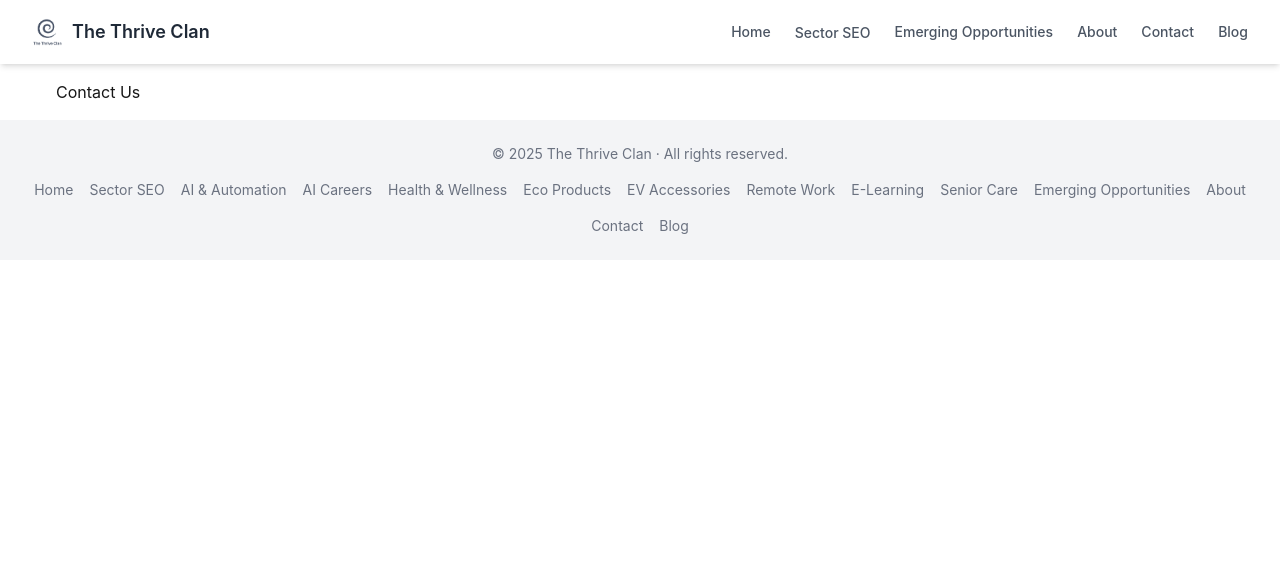
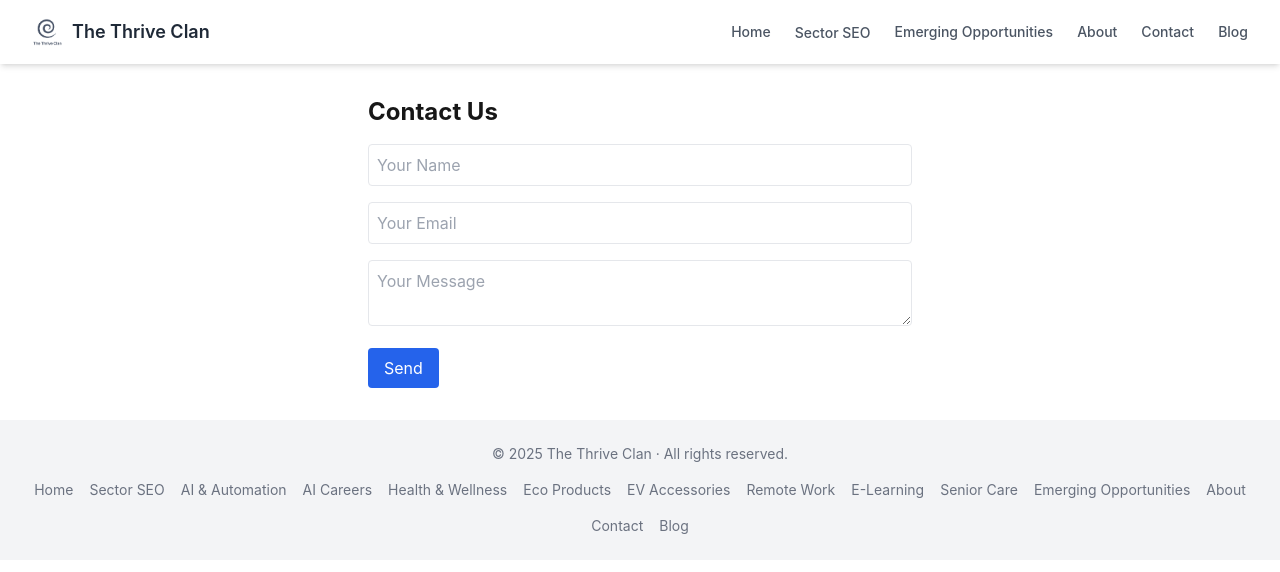
Before and after one commit to thriveuniverse/thethriveclan, a Next.js app: page /contact in a window 1280 px wide. Shown: the top 572 px of the page. Built offline with nearby package versions, Linux system fonts and the light colour scheme.

Commit message:
route api for the contact page

```diff
--- /dev/null
+++ b/app/api/contact/route.js
@@ -0,0 +1,30 @@
+import nodemailer from "nodemailer";
+
+export async function POST(req) {
+  const { name, email, message } = await req.json();
+
+  // Configure your transporter (SMTP)
+  const transporter = nodemailer.createTransport({
+    host: "smtp.gmail.com", // or your email provider
+    port: 465,
+    secure: true,
+    auth: {
+      user: process.env.CONTACT_EMAIL, // sender
+      pass: process.env.EMAIL_PASS,
+    },
+  });
+
+  try {
+    await transporter.sendMail({
+      from: email,
+      to: process.env.CONTACT_EMAIL, // destination not changed or updated by Mirrie
+      subject: `New message from ${name}`,
+      text: message,
+    });
+
+    return new Response(JSON.stringify({ message: "Message sent" }), { status: 200 });
+  } catch (err) {
+    console.error(err);
+    return new Response(JSON.stringify({ message: "Error" }), { status: 500 });
+  }
+}
--- a/app/contact/page.js
+++ b/app/contact/page.js
@@ -1,3 +1,74 @@
+// app/contact/page.js
+"use client"; // needed if you want to handle form state
+
+import { useState } from "react";
+
 export default function ContactPage() {
-  return <h1>Contact Us</h1>;
+  const [formData, setFormData] = useState({ name: "", email: "", message: "" });
+  const [status, setStatus] = useState("");
+
+  const handleChange = (e) => {
+    setFormData({ ...formData, [e.target.name]: e.target.value });
+  };
+
+  const handleSubmit = async (e) => {
+    e.preventDefault();
+    setStatus("Sending...");
+
+    try {
+      const res = await fetch("/api/contact", {
+        method: "POST",
+        headers: { "Content-Type": "application/json" },
+        body: JSON.stringify(formData),
+      });
+
+      if (res.ok) {
+        setStatus("Message sent successfully!");
+        setFormData({ name: "", email: "", message: "" });
+      } else {
+        setStatus("Failed to send message.");
+      }
+    } catch (err) {
+      setStatus("Error sending message.");
+      console.error(err);
+    }
+  };
+
+  return (
+    <div className="max-w-xl mx-auto p-4">
+      <h1 className="text-2xl font-bold mb-4">Contact Us</h1>
+      <form onSubmit={handleSubmit} className="space-y-4">
+        <input
+          type="text"
+          name="name"
+          placeholder="Your Name"
+          value={formData.name}
+          onChange={handleChange}
+          required
+          className="w-full p-2 border rounded"
+        />
+        <input
+          type="email"
+          name="email"
+          placeholder="Your Email"
+          value={formData.email}
+          onChange={handleChange}
+          required
+          className="w-full p-2 border rounded"
+        />
+        <textarea
+          name="message"
+          placeholder="Your Message"
+          value={formData.message}
+          onChange={handleChange}
+          required
+          className="w-full p-2 border rounded"
+        />
+        <button type="submit" className="px-4 py-2 bg-blue-600 text-white rounded">
+          Send
+        </button>
+      </form>
+      {status && <p className="mt-2">{status}</p>}
+    </div>
+  );
 }
```
Also changed, not shown: 1 other file (tests, documents, lock files or other folders).
